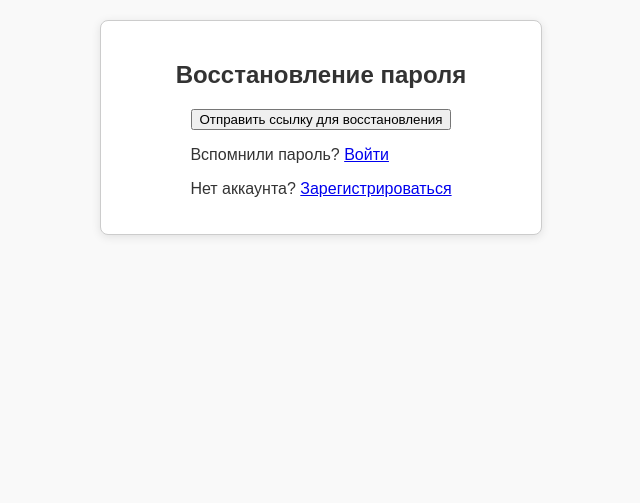
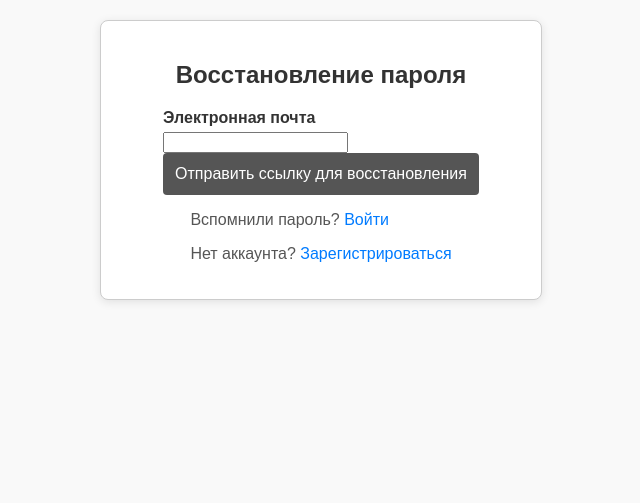
Before and after one commit to withoutfname/Web_Electronics_News, a Django app: page /password_reset/ in a window 1280 px wide. Shown: the part 74-577 px from the top of the page, without its empty margins (319-959 px from the left). Run offline with Django 5.2, Linux system fonts and the light colour scheme.

Commit message:
contrast выключен

```diff
--- a/electronics_news/news/static/css/login.css
+++ b/electronics_news/news/static/css/login.css
@@ -1,4 +1,4 @@
-
+/* Контейнер формы */
 .auth-container {
     max-width: 400px;
     margin: 0 auto;
@@ -7,23 +7,29 @@
     border-radius: 8px;
     box-shadow: 0 2px 10px rgba(0, 0, 0, 0.1);
     background-color: #fff;
-
-
     display: flex;
     flex-direction: column;
     align-items: center;
     justify-content: center;
-
-
 }
 
-
+/* Заголовки */
 .auth-container h2 {
     text-align: center;
     font-size: 24px;
     margin-bottom: 20px;
+    color: #333; /* Видимый цвет текста */
 }
 
+/* Метки формы */
+form label {
+    color: #333; /* Контрастный цвет меток */
+    font-weight: bold;
+    margin-bottom: 5px;
+    display: block;
+}
+
+/* Поля ввода */
 .auth-form input,
 .register-form input,
 .password-reset-form input {
@@ -33,7 +39,42 @@
     margin-bottom: 15px;
     border: 1px solid #ccc;
     border-radius: 4px;
+    background-color: #fff; /* Явный фон для полей */
+    color: #333; /* Темный цвет текста в полях */
 }
+
+/* Кнопки */
+button[type="submit"] {
+    width: 100%;
+    padding: 12px;
+    font-size: 16px;
+    background-color: #555;
+    color: #fff;
+    border: none;
+    border-radius: 4px;
+    cursor: pointer;
+    transition: background-color 0.3s;
+}
+
+button[type="submit"]:hover {
+    background-color: #777;
+}
+
+/* Ссылка на переключение между регистрацией и входом */
+.switch p {
+    color: #555;
+}
+
+.switch a {
+    color: #007bff;
+    text-decoration: none;
+}
+
+.switch a:hover {
+    text-decoration: underline;
+}
+
+/* Адаптивность для больших экранов */
 @media (min-width: 1920px) {
     .auth-container h2 {
         font-size: 44px;
@@ -44,4 +85,8 @@
     .password-reset-form input {
         font-size: 44px;
     }
+
+    button[type="submit"] {
+        font-size: 20px;
+    }
 }
--- a/electronics_news/news/templates/password_reset.html
+++ b/electronics_news/news/templates/password_reset.html
@@ -10,9 +10,11 @@
 {% block content %}
 <div class="auth-container">
     <h2>Восстановление пароля</h2>
-    <form method="POST" action="{% url 'password_reset' %}">
-        {% csrf_token %}
-        {{ password_reset_form.as_p }}
+    <form method="POST">
+        <div>
+            <label for="email">Электронная почта</label>
+            <input type="email" id="email" name="email" required>
+        </div>
         <button type="submit">Отправить ссылку для восстановления</button>
     </form>
     <div class="switch">
```
Also changed, not shown: electronics_news/news/static/css/profile.css (+25 -0 lines), electronics_news/news/static/css/publish_content.css (+8 -0 lines), electronics_news/db.sqlite3.
